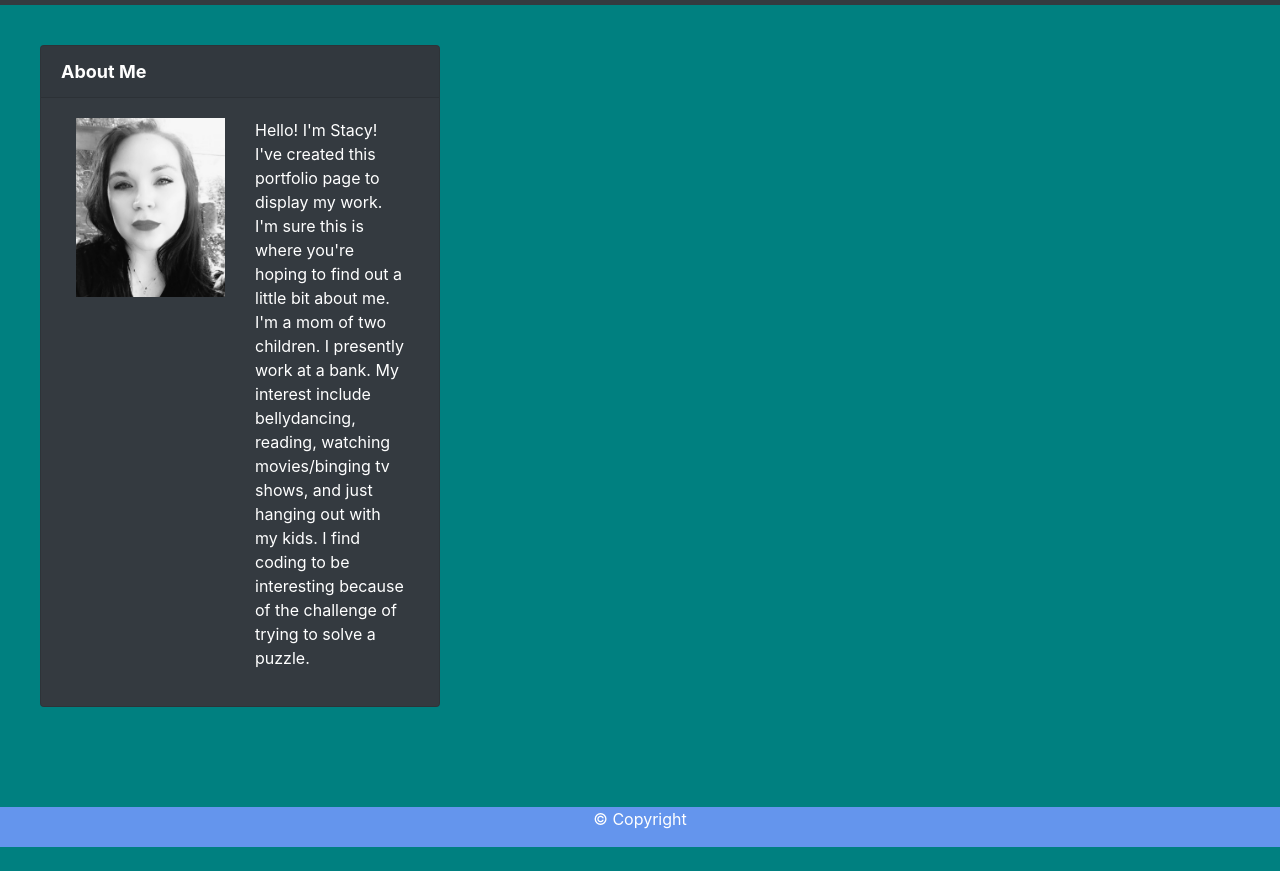
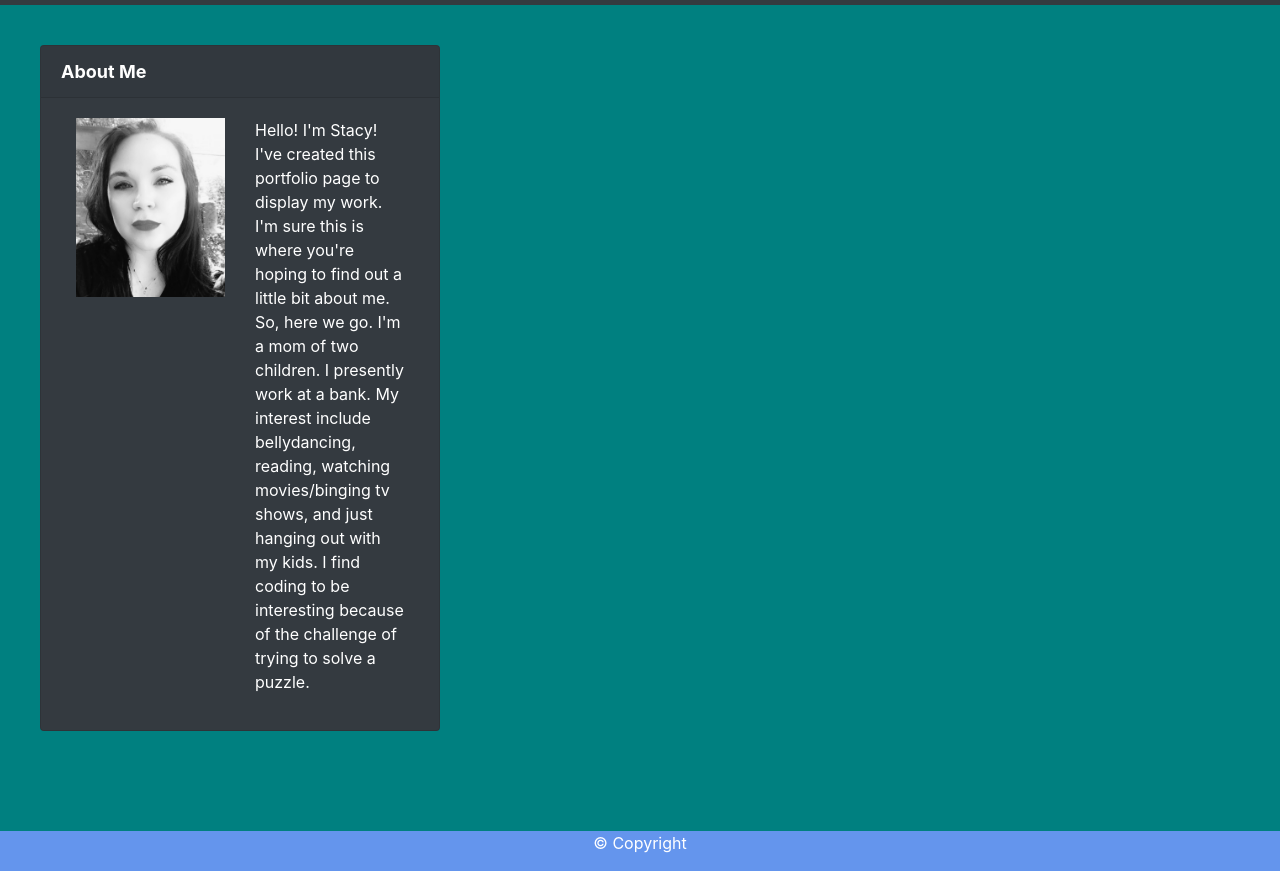
Before and after one commit to stacyo23/Portfolio, a plain HTML site: page index.html in a window 1280 px wide. Shown: the part 51-922 px from the top of the page. Before the commit the page ends 898 px from the top, so only its background shows below. Drawn offline with nearby package versions, Linux system fonts and the light colour scheme.

Commit message:
updated bio verbiage

```diff
--- a/index.html
+++ b/index.html
@@ -55,7 +55,7 @@
                     <img src="assets/image0.jpeg" alt="My Image" class="responsive">
                 </div>
                 <div class="col-sm-6">
-                    <p> Hello! I'm Stacy! I've created this portfolio page to display my work. I'm sure this is where you're hoping to find out a little bit about me. I'm a mom of two children. I presently work at a bank. My interest include bellydancing, reading, watching movies/binging tv shows, and just hanging out with my kids. I find coding to be interesting because of the challenge of trying to solve a puzzle. </p>
+                    <p> Hello! I'm Stacy! I've created this portfolio page to display my work. I'm sure this is where you're hoping to find out a little bit about me. So, here we go. I'm a mom of two children. I presently work at a bank. My interest include bellydancing, reading, watching movies/binging tv shows, and just hanging out with my kids. I find coding to be interesting because of the challenge of trying to solve a puzzle. </p>
                 </div>
              </div>
          </div>
```
